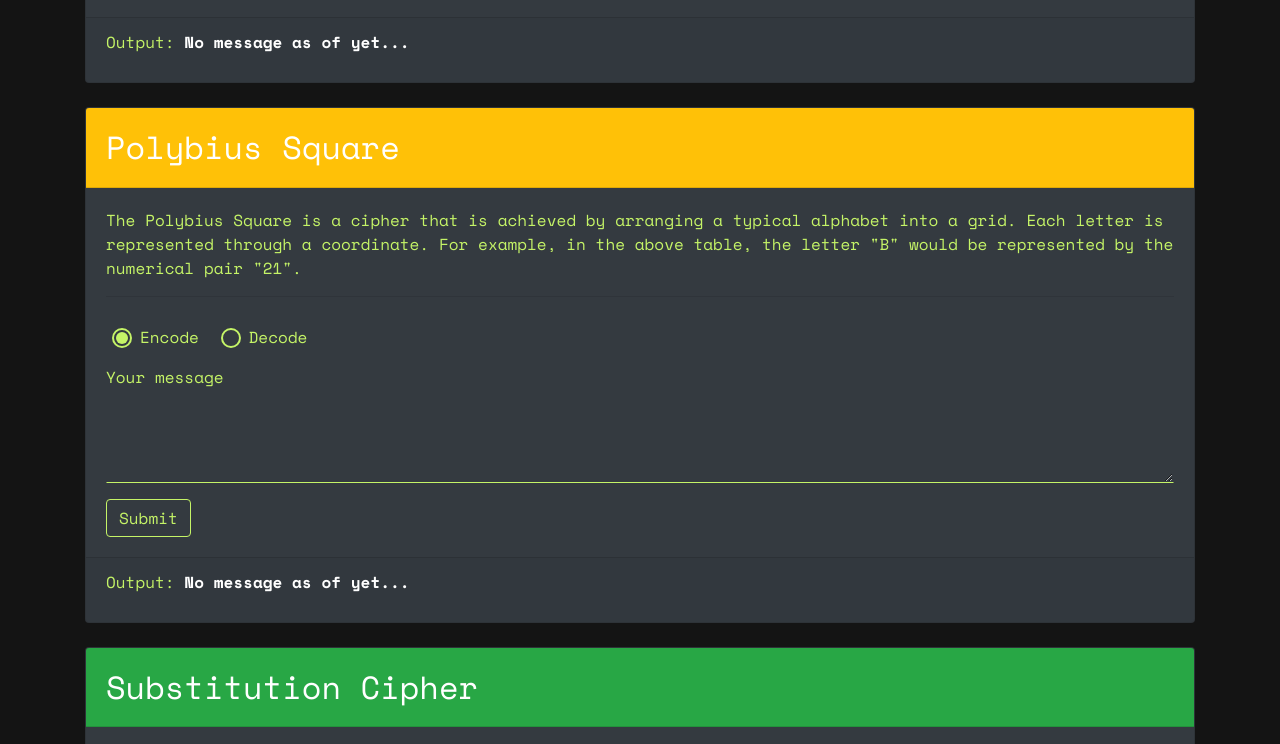
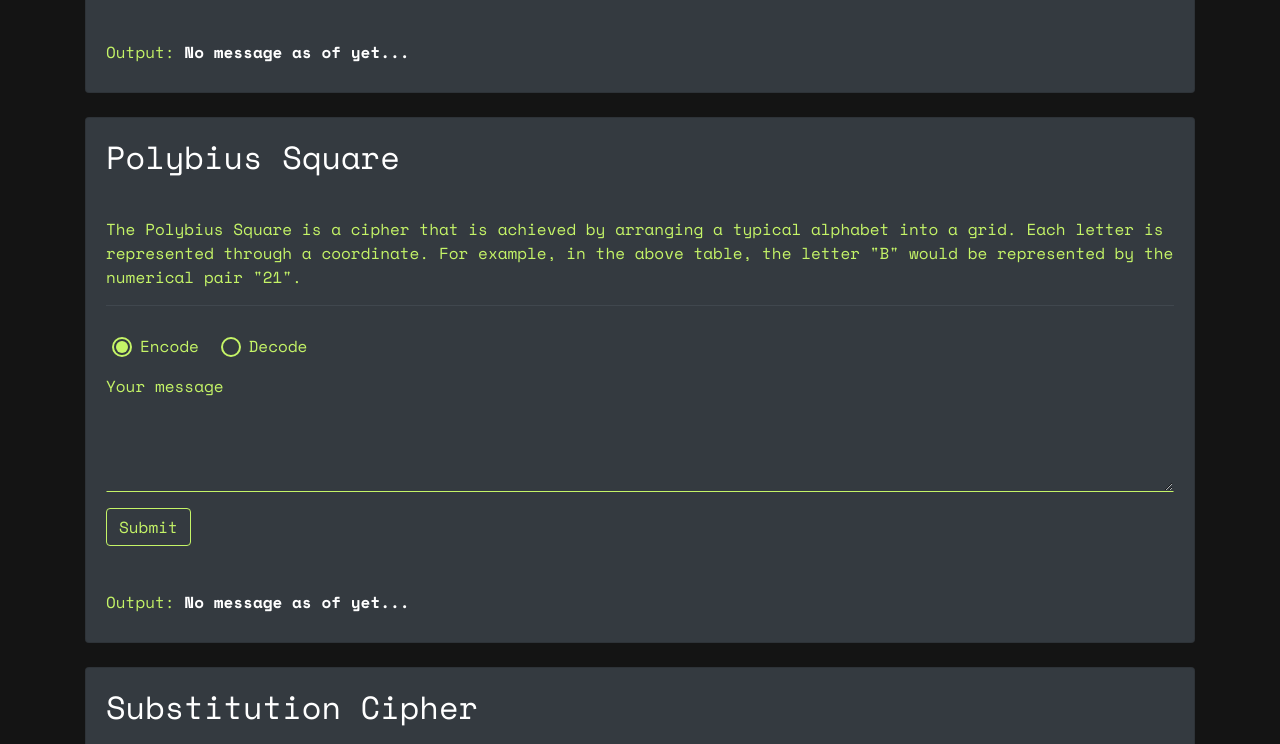
Before and after one commit to skurshner/Decoder-Ring, a website: page index.html in a window 1280 px wide. Shown: the part 694-1438 px from the top of the page. Drawn offline with nearby package versions, Linux system fonts and the light colour scheme.

Commit message:
added more css for card headers and txt fields

```diff
--- a/index.html
+++ b/index.html
@@ -33,7 +33,7 @@
       <section class="row">
         <div class="col">
           <div class="card">
-            <div class="card-header bg-info text-white">
+            <div class="card-header">
               <h2 class="my-2">Caesar Shift</h2>
             </div>
             <div class="card-body">
@@ -95,7 +95,7 @@
               Something went wrong! Check your input and the shift amount and
               try again.
             </div>
-            <div class="card-footer">
+            <div class="card-footer pt-4">
               <p>Output: <span class="font-weight-bold" id="caesar-output"
                 >No message as of yet...</span
               ></p>
@@ -109,7 +109,7 @@
       <section class="row mt-4">
         <div class="col">
           <div class="card">
-            <div class="card-header bg-warning">
+            <div class="card-header">
               <h2 class="my-2">Polybius Square</h2>
             </div>
             <div class="card-body">
@@ -168,7 +168,7 @@
             >
               Something went wrong! Check your input and try again.
             </div>
-            <div class="card-footer">
+            <div class="card-footer pt-4">
               <p>Output:
                 <span class="font-weight-bold" id="polybius-output"
                   >No message as of yet...</span
@@ -182,7 +182,7 @@
       <section class="row mt-4">
         <div class="col">
           <div class="card">
-            <div class="card-header bg-success text-white">
+            <div class="card-header">
               <h2 class="my-2">Substitution Cipher</h2>
             </div>
             <div class="card-body">
@@ -251,7 +251,8 @@
             >
               Something went wrong! Check your input and alphabet key.
             </div>
-            <div class="card-footer">
+
+            <div class="card-footer pt-4">
              <p>Output:
               <span class="font-weight-bold" id="substitution-output"
                 >No message as of yet...</span
--- a/styles.css
+++ b/styles.css
@@ -77,12 +77,29 @@ span {
   border: 1px solid transparent;
   border-bottom: 1px solid var(--green);
   border-radius: 0px;
+  color: var(--green);
 }
 
 .form-control:focus {
-  background-color: transparent;
+  background-color: #40474e;
   border-color: transparent;
   box-shadow: none;
   border-bottom: 1px solid var(--green);
   color: var(--green);
 }
+
+hr {
+  border-color: #40474e;
+}
+
+.card-header {
+  background-color: transparent;
+  border: none;
+  box-shadow: none;
+  color: #ffffff;
+}
+
+.card-footer {
+  background-color: transparent;
+  border: none;
+}
```
